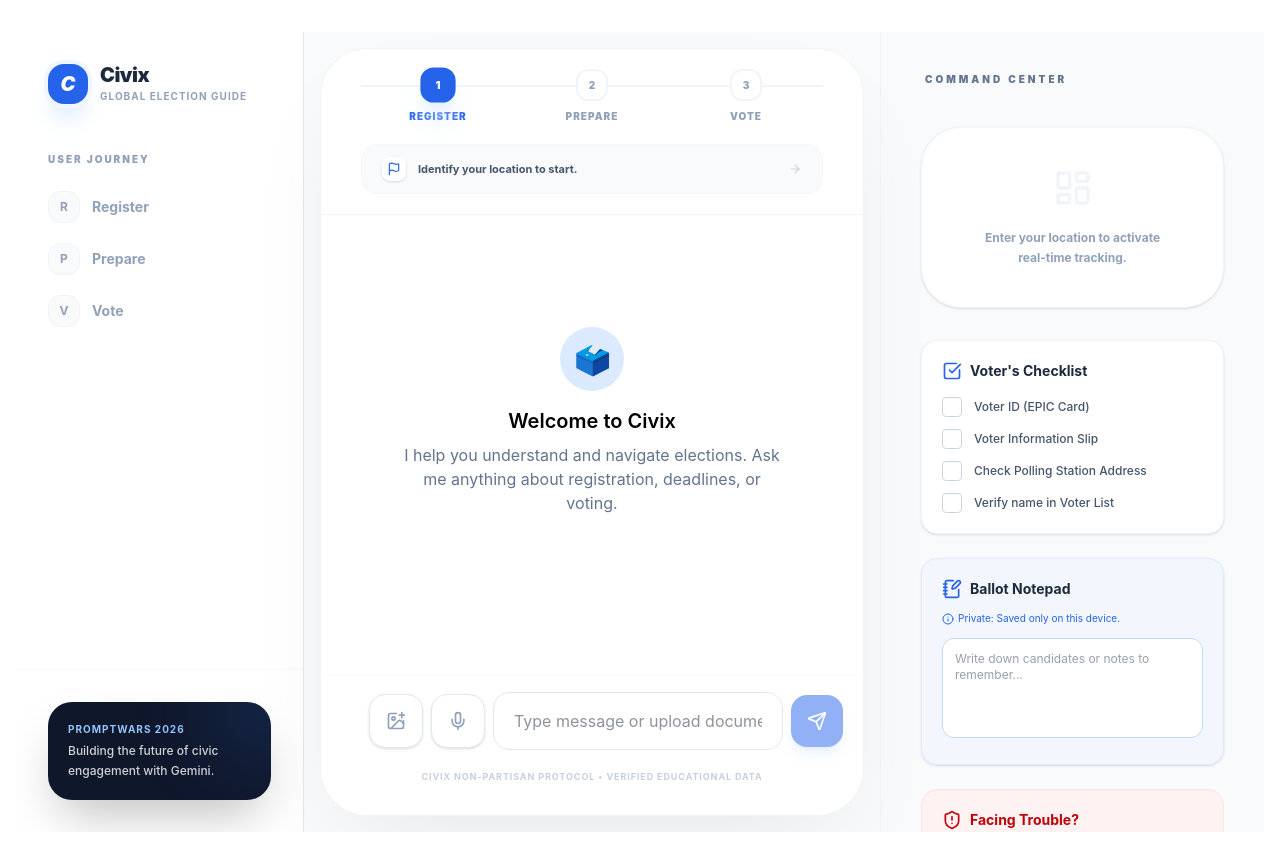
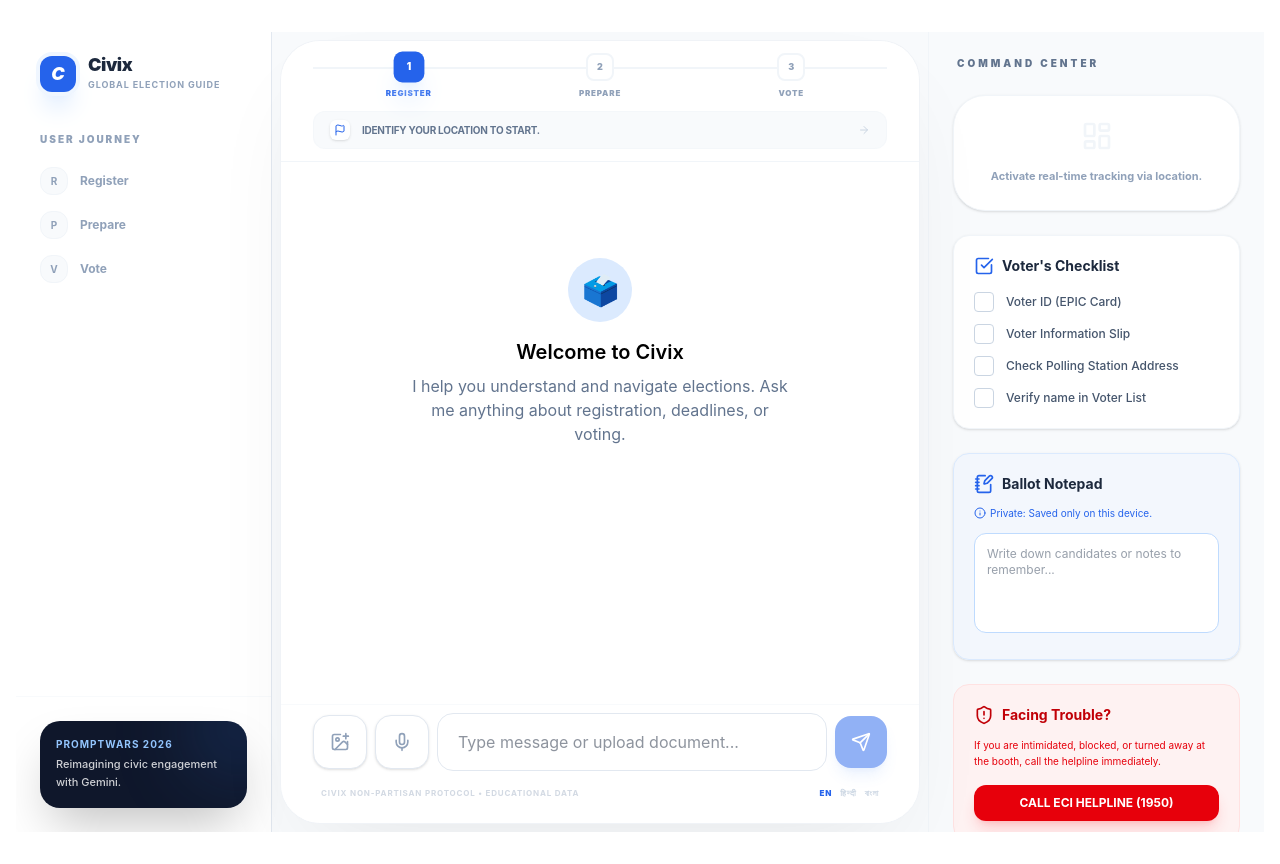
Before and after one commit to Mrityunjoy240/civix-assistant, a Next.js app: page / in a window 1280 px wide. Built offline with nearby package versions, Linux system fonts and the light colour scheme; no server answers.

Commit message:
style: final space-efficient UX overhaul for mobile and desktop

```diff
--- a/components/ChatInterface.tsx
+++ b/components/ChatInterface.tsx
@@ -99,26 +99,26 @@
     <div className="flex h-screen bg-[#F8FAFC] overflow-hidden font-sans selection:bg-primary-100">
 
       {/* 1. LEFT RAIL (Desktop Nav) */}
-      <aside className="hidden lg:flex w-72 flex-col bg-white border-r border-slate-200">
-        <div className="p-8">
-          <div className="flex items-center space-x-3 mb-12">
-            <div className="w-10 h-10 bg-primary-600 rounded-2xl flex items-center justify-center text-white shadow-xl shadow-primary-100 ring-4 ring-primary-50">
-              <span className="text-xl font-black italic">C</span>
+      <aside className="hidden lg:flex w-64 flex-col bg-white border-r border-slate-200">
+        <div className="p-6">
+          <div className="flex items-center space-x-3 mb-10">
+            <div className="w-9 h-9 bg-primary-600 rounded-xl flex items-center justify-center text-white shadow-xl shadow-primary-100 ring-4 ring-primary-50">
+              <span className="text-lg font-black italic">C</span>
             </div>
             <div>
-              <h1 className="text-xl font-black tracking-tight text-slate-800 leading-none">Civix</h1>
-              <p className="text-[10px] font-bold text-slate-400 mt-1 uppercase tracking-widest">Global Election Guide</p>
+              <h1 className="text-lg font-black tracking-tight text-slate-800 leading-none">Civix</h1>
+              <p className="text-[9px] font-bold text-slate-400 mt-1 uppercase tracking-widest">Global Election Guide</p>
             </div>
           </div>
 
-          <div className="space-y-10">
+          <div className="space-y-8">
             <div>
-              <h4 className="text-[10px] font-black text-slate-400 uppercase tracking-[0.2em] mb-6">User Journey</h4>
-              <div className="space-y-5">
+              <h4 className="text-[10px] font-black text-slate-400 uppercase tracking-[0.2em] mb-5">User Journey</h4>
+              <div className="space-y-4">
                 {steps.map((step) => (
                   <div key={step.id} className="flex items-center group cursor-default">
                     <div className={cn(
-                      "w-8 h-8 rounded-xl flex items-center justify-center text-xs font-bold transition-all duration-500",
+                      "w-7 h-7 rounded-xl flex items-center justify-center text-[10px] font-bold transition-all duration-500",
                       step.isCompleted
                         ? "bg-green-500 text-white shadow-lg shadow-green-100 scale-110"
                         : "bg-slate-50 text-slate-400 border border-slate-100 group-hover:border-primary-200"
@@ -126,7 +126,7 @@
                       {step.isCompleted ? '✓' : step.label.charAt(0)}
                     </div>
                     <span className={cn(
-                      "ml-3 text-sm font-bold transition-colors duration-500",
+                      "ml-3 text-xs font-bold transition-colors duration-500",
                       step.isCompleted ? "text-slate-900" : "text-slate-400"
                     )}>
                       {step.label}
@@ -138,28 +138,29 @@
           </div>
         </div>
 
-        <div className="mt-auto p-8 border-t border-slate-50">
-          <div className="bg-slate-900 rounded-[1.5rem] p-5 text-white shadow-2xl relative overflow-hidden group">
+        <div className="mt-auto p-6 border-t border-slate-50">
+          <div className="bg-slate-900 rounded-[1.25rem] p-4 text-white shadow-2xl relative overflow-hidden group">
             <div className="absolute top-0 right-0 w-24 h-24 bg-primary-500/20 rounded-full -mr-10 -mt-10 blur-2xl group-hover:scale-150 transition-transform duration-700" />
             <p className="text-[10px] font-bold text-primary-300 uppercase tracking-widest mb-1">PROMPTWARS 2026</p>
-            <p className="text-xs font-medium leading-relaxed opacity-80">Building the future of civic engagement with Gemini.</p>
+            <p className="text-[11px] font-medium leading-relaxed opacity-80 line-clamp-2">Reimagining civic engagement with Gemini.</p>
           </div>
         </div>
       </aside>
 
       {/* 2. MAIN CENTER (Chat Engine) */}
-      <main className="flex-1 flex flex-col min-w-0 bg-white lg:m-4 lg:rounded-[3rem] lg:border border-slate-200/50 lg:shadow-[0_40px_100px_-30px_rgba(0,0,0,0.08)] overflow-hidden relative">
+      <main className="flex-1 flex flex-col min-w-0 bg-white lg:m-2 lg:rounded-[2.5rem] lg:border border-slate-200/50 lg:shadow-[0_40px_100px_-30px_rgba(0,0,0,0.08)] overflow-hidden relative">
 
         {/* Dynamic Chat Canvas */}
         <JourneyNavigator steps={steps} />
-        <div className="flex-1 overflow-y-auto px-4 md:px-10 scroll-smooth custom-scrollbar bg-white/50" ref={scrollRef}>
-          <div className="max-w-3xl mx-auto py-12">
+
+        <div className="flex-1 overflow-y-auto px-4 md:px-8 scroll-smooth custom-scrollbar bg-white/50" ref={scrollRef}>
+          <div className="max-w-3xl mx-auto py-8">
             {completedSteps.size === 3 && (
-              <motion.div initial={{ opacity: 0, scale: 0.95 }} animate={{ opacity: 1, scale: 1 }} className="mb-12 p-8 bg-gradient-to-br from-primary-600 to-primary-900 rounded-[2.5rem] text-white shadow-2xl relative overflow-hidden">
+              <motion.div initial={{ opacity: 0, scale: 0.95 }} animate={{ opacity: 1, scale: 1 }} className="mb-10 p-6 bg-gradient-to-br from-primary-600 to-primary-900 rounded-[2rem] text-white shadow-2xl relative overflow-hidden">
                 <div className="relative z-10 text-center">
-                  <h3 className="text-3xl font-black mb-2 tracking-tight">Passport Ready! 🗳️</h3>
-                  <p className="text-primary-100 text-sm font-medium mb-8 max-w-sm mx-auto">We've gathered all your registration, deadline, and polling booth details. You are fully prepared to participate.</p>
-                  <button onClick={handleExport} className="bg-white text-primary-700 text-[11px] font-black px-8 py-4 rounded-2xl shadow-lg hover:scale-105 active:scale-95 transition-all uppercase tracking-widest">
+                  <h3 className="text-2xl font-black mb-1 tracking-tight">Passport Ready! 🗳️</h3>
+                  <p className="text-primary-100 text-xs font-medium mb-6 max-w-sm mx-auto opacity-90">All details gathered. You are fully prepared to participate.</p>
+                  <button onClick={handleExport} className="bg-white text-primary-700 text-[10px] font-black px-6 py-3.5 rounded-xl shadow-lg hover:scale-105 active:scale-95 transition-all uppercase tracking-widest">
                     DOWNLOAD SUMMARY CARD
                   </button>
                 </div>
@@ -170,36 +171,50 @@
         </div>
 
         {/* Professional Input Dock */}
-        <div className="px-4 md:px-12 pb-8 pt-4 bg-white border-t border-slate-50">
+        <div className="px-4 md:px-8 pb-6 pt-2 bg-white/80 backdrop-blur-md border-t border-slate-50 sticky bottom-0">
           <div className="max-w-3xl mx-auto">
             <ChatInput onSend={handleSend} disabled={isPending} />
-            <p className="text-[9px] text-center text-slate-400 mt-5 font-bold tracking-[0.1em] uppercase opacity-50">
-              Civix Non-Partisan Protocol • Verified Educational Data
-            </p>
+            <div className="flex items-center justify-between mt-4 px-2">
+               <p className="text-[8px] text-slate-400 font-bold tracking-[0.1em] uppercase opacity-40">
+                Civix Non-Partisan Protocol • Educational Data
+              </p>
+              <div className="flex space-x-2">
+                {(['English', 'Hindi', 'Bengali'] as const).map((lang) => (
+                  <button
+                    key={lang}
+                    onClick={() => setLanguage(lang)}
+                    className={cn(
+                      "text-[8px] font-black uppercase tracking-widest transition-all",
+                      language === lang ? "text-primary-600" : "text-slate-300 hover:text-slate-500"
+                    )}
+                  >
+                    {lang === 'Hindi' ? 'हिन्दी' : lang === 'Bengali' ? 'বাংলা' : 'EN'}
+                  </button>
+                ))}
+              </div>
+            </div>
           </div>
         </div>
       </main>
 
       {/* 3. COMMAND CENTER (Right Rail) */}
-      <aside className="hidden xl:flex w-[24rem] flex-col bg-[#F8FAFC] p-10 overflow-y-auto gap-8 border-l border-slate-100">
-        <h4 className="text-[10px] font-black text-slate-500 uppercase tracking-[0.3em] ml-1 mb-2">Command Center</h4>
+      <aside className="hidden xl:flex w-[21rem] flex-col bg-[#F8FAFC] p-6 overflow-y-auto gap-6 border-l border-slate-100">
+        <h4 className="text-[10px] font-black text-slate-500 uppercase tracking-[0.3em] ml-1">Command Center</h4>
 
         {deadlines.length > 0 ? (
           <DeadlineWidget locationName={location?.state} deadlines={deadlines} nextDeadline={nextDeadline} />
         ) : (
-          <div className="p-10 bg-white rounded-[2.5rem] border border-slate-100 text-center shadow-sm">
-            <LayoutDashboard className="w-10 h-10 text-slate-100 mx-auto mb-5" />
-            <p className="text-[12px] text-slate-400 font-bold leading-relaxed px-2">
-              Enter your location to activate real-time tracking.
+          <div className="p-6 bg-white rounded-[2rem] border border-slate-100 text-center shadow-sm">
+            <LayoutDashboard className="w-8 h-8 text-slate-100 mx-auto mb-4" />
+            <p className="text-[11px] text-slate-400 font-bold leading-relaxed">
+              Activate real-time tracking via location.
             </p>
           </div>
         )}
 
-        <VoterToolkit />
-        <div className="mt-4">
+        <div className="space-y-4">
+          <VoterToolkit />
           <VoterCardGuide />
-        </div>
-        <div className="mt-4">
           <CivicQuiz />
         </div>
       </aside>
@@ -207,9 +222,9 @@
       {/* MOBILE FAB & DRAWER */}
       <button
         onClick={() => setShowToolkit(true)}
-        className="lg:hidden fixed bottom-32 right-6 w-12 h-12 bg-slate-900 text-white rounded-2xl shadow-2xl flex items-center justify-center z-40 hover:scale-110 active:scale-95 transition-all"
+        className="lg:hidden fixed bottom-24 right-4 w-11 h-11 bg-slate-900 text-white rounded-xl shadow-2xl flex items-center justify-center z-40 hover:scale-110 active:scale-95 transition-all"
       >
-        <LayoutDashboard className="w-5 h-5" />
+        <LayoutDashboard className="w-4 h-4" />
       </button>
 
       <AnimatePresence>
--- a/components/JourneyNavigator.tsx
+++ b/components/JourneyNavigator.tsx
@@ -20,23 +20,23 @@
   };
 
   return (
-    <div className="bg-white/90 border-b border-slate-100 px-6 md:px-10 py-5 sticky top-0 z-20 backdrop-blur-xl">
+    <div className="bg-white/90 border-b border-slate-100 px-4 md:px-8 py-3 sticky top-0 z-20 backdrop-blur-xl">
       <div className="max-w-3xl mx-auto">
-        <div className="flex items-center mb-5 relative">
+        <div className="flex items-center mb-3 relative">
           {/* Background Progress Line */}
-          <div className="absolute top-4 left-0 right-0 h-[2px] bg-slate-100 -z-10" />
+          <div className="absolute top-3.5 left-0 right-0 h-[1.5px] bg-slate-100 -z-10" />
 
           {steps.map((step, i) => (
             <div key={step.id} className="flex-1 flex flex-col items-center relative">
               <div className={cn(
-                "w-8 h-8 rounded-xl flex items-center justify-center text-[10px] font-black transition-all duration-700 z-10",
+                "w-7 h-7 rounded-lg flex items-center justify-center text-[9px] font-black transition-all duration-700 z-10",
                 step.isCompleted ? "bg-green-500 text-white shadow-lg shadow-green-100" :
                 i === activeStepIdx ? "bg-primary-600 text-white scale-110 shadow-xl shadow-primary-100" : "bg-white text-slate-400 border-2 border-slate-100"
               )}>
                 {step.isCompleted ? '✓' : i + 1}
               </div>
               <span className={cn(
-                "mt-2 text-[10px] font-black uppercase tracking-widest transition-colors duration-500",
+                "mt-1.5 text-[8px] font-black uppercase tracking-widest transition-colors duration-500 hidden sm:block",
                 i === activeStepIdx ? "text-primary-600" : "text-slate-400"
               )}>
                 {step.label}
@@ -47,21 +47,21 @@
 
         <motion.div
           key={activeStepIdx}
-          initial={{ opacity: 0, scale: 0.98 }}
-          animate={{ opacity: 1, scale: 1 }}
-          className="bg-slate-50 rounded-2xl px-5 py-3 flex items-center justify-between border border-slate-100/50"
+          initial={{ opacity: 0, y: -5 }}
+          animate={{ opacity: 1, y: 0 }}
+          className="bg-slate-50 rounded-xl px-4 py-2 flex items-center justify-between border border-slate-100/50"
         >
           <div className="flex items-center space-x-3">
-            <div className="w-6 h-6 bg-white rounded-lg flex items-center justify-center shadow-sm text-primary-600">
-              {activeStepIdx === 0 && <Flag className="w-3.5 h-3.5" />}
-              {activeStepIdx === 1 && <Calendar className="w-3.5 h-3.5" />}
-              {activeStepIdx >= 2 && <Vote className="w-3.5 h-3.5" />}
+            <div className="w-5 h-5 bg-white rounded-md flex items-center justify-center shadow-sm text-primary-600">
+              {activeStepIdx === 0 && <Flag className="w-3 h-3" />}
+              {activeStepIdx === 1 && <Calendar className="w-3 h-3" />}
+              {activeStepIdx >= 2 && <Vote className="w-3 h-3" />}
             </div>
-            <p className="text-[11px] font-bold text-slate-600">
+            <p className="text-[10px] font-bold text-slate-500 uppercase tracking-tight">
               {getRecommendation()}
             </p>
           </div>
-          <ArrowRight className="w-3.5 h-3.5 text-slate-300" />
+          <ArrowRight className="w-3 h-3 text-slate-300" />
         </motion.div>
       </div>
     </div>
```
